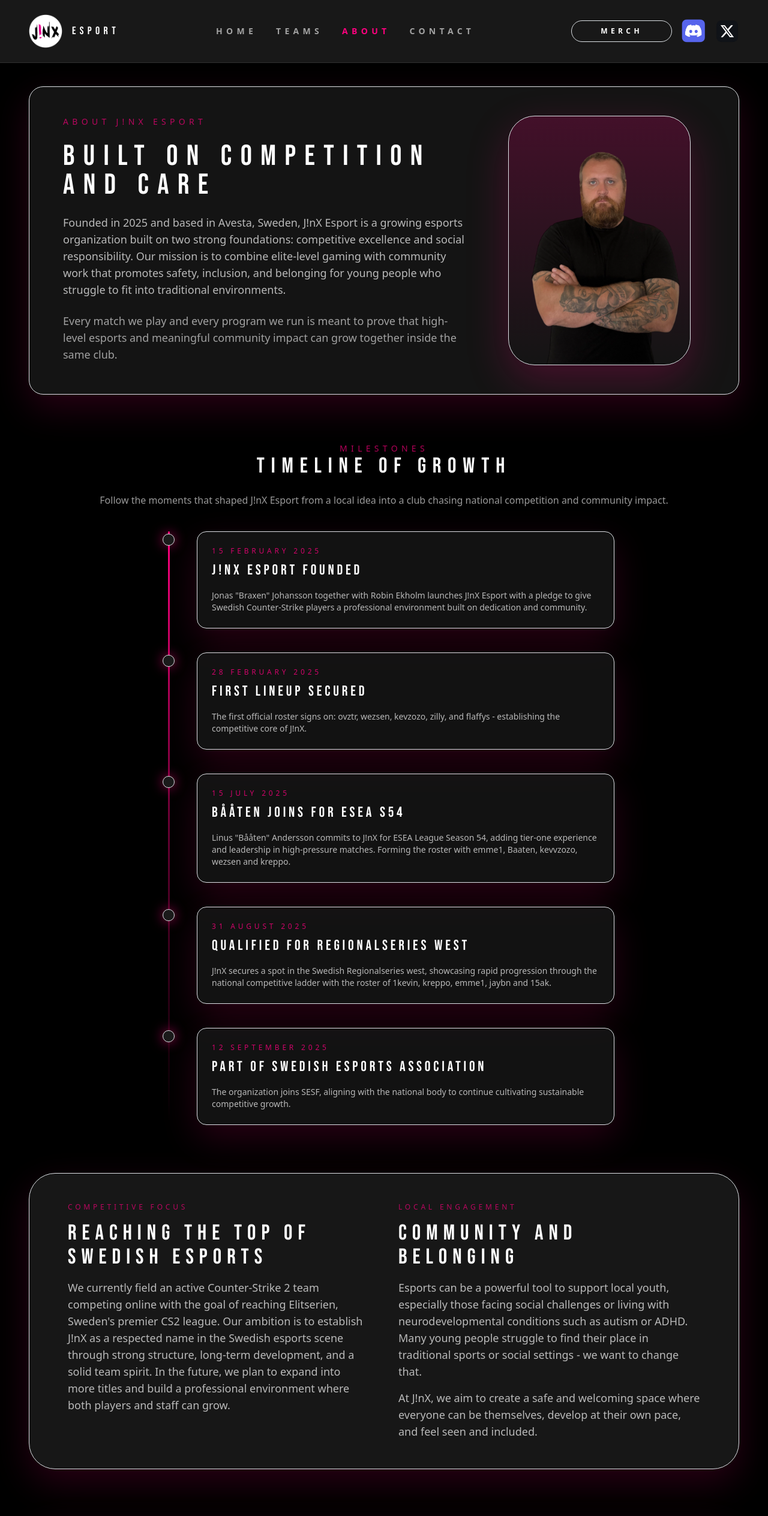
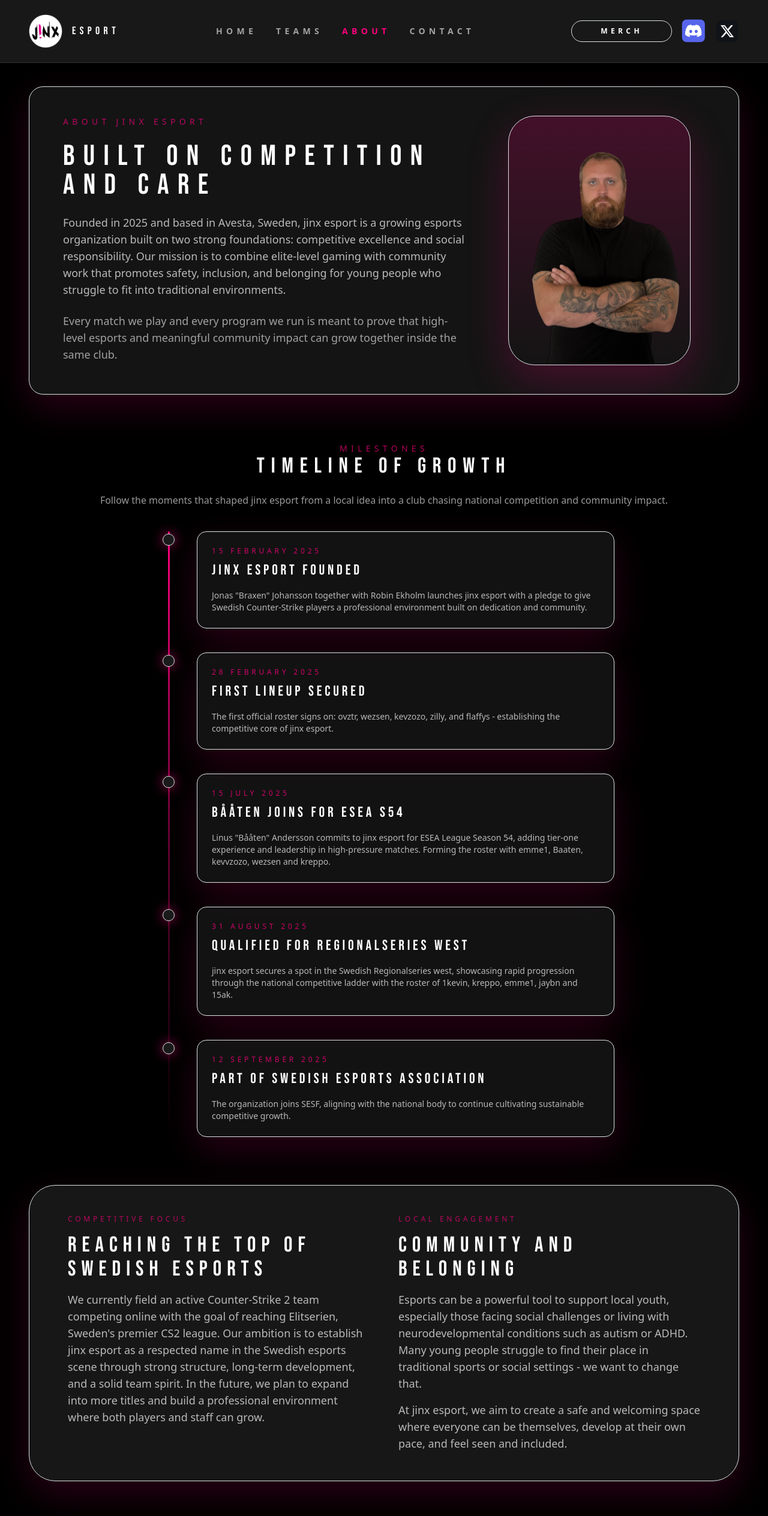
Before and after one commit to emrikrellmar/jinxesport.se, a React (Vite) app: page /about in a window 1280 px wide. Shown: the top 2528 px of the page at 60% size. Built offline with nearby package versions, Linux system fonts and the light colour scheme.

Commit message:
refactor(text): normalize brand mentions to 'jinx esport' (replace J!nX/Jinx variants)

```diff
--- a/src/pages/AboutPage.tsx
+++ b/src/pages/AboutPage.tsx
@@ -5,23 +5,23 @@
 const timelineEvents = [
   {
     date: '15 February 2025',
-    title: 'J!nX Esport founded',
-    body: 'Jonas "Braxen" Johansson together with Robin Ekholm launches J!nX Esport with a pledge to give Swedish Counter-Strike players a professional environment built on dedication and community.',
+  title: 'jinx esport founded',
+  body: 'Jonas "Braxen" Johansson together with Robin Ekholm launches jinx esport with a pledge to give Swedish Counter-Strike players a professional environment built on dedication and community.',
   },
   {
     date: '28 February 2025',
-    title: 'First lineup secured',
-    body: 'The first official roster signs on: ovztr, wezsen, kevzozo, zilly, and flaffys - establishing the competitive core of J!nX.',
+  title: 'First lineup secured',
+  body: 'The first official roster signs on: ovztr, wezsen, kevzozo, zilly, and flaffys - establishing the competitive core of jinx esport.',
   },
   {
     date: '15 July 2025',
-    title: 'Bååten joins for ESEA S54',
-    body: 'Linus "Bååten" Andersson commits to J!nX for ESEA League Season 54, adding tier-one experience and leadership in high-pressure matches. Forming the roster with emme1, Baaten, kevvzozo, wezsen and kreppo.',
+  title: 'Bååten joins for ESEA S54',
+  body: 'Linus "Bååten" Andersson commits to jinx esport for ESEA League Season 54, adding tier-one experience and leadership in high-pressure matches. Forming the roster with emme1, Baaten, kevvzozo, wezsen and kreppo.',
   },
   {
     date: '31 August 2025',
-    title: 'Qualified for Regionalseries west',
-    body: 'J!nX secures a spot in the Swedish Regionalseries west, showcasing rapid progression through the national competitive ladder with the roster of 1kevin, kreppo, emme1, jaybn and 15ak.',
+  title: 'Qualified for Regionalseries west',
+  body: 'jinx esport secures a spot in the Swedish Regionalseries west, showcasing rapid progression through the national competitive ladder with the roster of 1kevin, kreppo, emme1, jaybn and 15ak.',
   },
   {
     date: '12 September 2025',
@@ -56,12 +56,12 @@
         <div className="absolute bottom-[-25%] right-[-10%] h-56 w-56 rounded-full bg-fuchsia/10 blur-3xl" />
       </div>
       <div className="flex-1 space-y-6">
-        <p className="text-sm uppercase tracking-[0.45em] text-fuchsia/70">About J!nX Esport</p>
+  <p className="text-sm uppercase tracking-[0.45em] text-fuchsia/70">About jinx esport</p>
         <h1 className="font-display text-4xl uppercase tracking-[0.3em] text-snow md:text-5xl">
           Built On Competition And Care
         </h1>
         <p className="max-w-2xl text-base text-white/70 md:text-lg">
-          Founded in 2025 and based in Avesta, Sweden, J!nX Esport is a growing esports organization built on two strong
+          Founded in 2025 and based in Avesta, Sweden, jinx esport is a growing esports organization built on two strong
           foundations: competitive excellence and social responsibility. Our mission is to combine elite-level gaming
           with community work that promotes safety, inclusion, and belonging for young people who struggle to fit into
           traditional environments.
@@ -75,7 +75,7 @@
         <div className="relative h-[20rem] w-[16rem] overflow-hidden rounded-[2.75rem] border border-white/10 bg-gradient-to-b from-fuchsia/20 to-transparent shadow-[0_25px_70px_rgba(255,0,127,0.22)] md:h-[26rem] md:w-[19rem]">
           <img
             src={braxenPhoto}
-            alt="Braxen, founder of J!nX Esport"
+            alt="Braxen, founder of jinx esport"
             className="h-full w-full object-cover object-bottom"
           />
         </div>
@@ -87,7 +87,7 @@
         <p className="text-sm uppercase tracking-[0.45em] text-fuchsia/70">Milestones</p>
         <h2 className="font-display text-3xl uppercase tracking-[0.3em] text-snow md:text-4xl">Timeline Of Growth</h2>
         <p className="mt-4 text-base text-white/60">
-          Follow the moments that shaped J!nX Esport from a local idea into a club chasing national competition and
+          Follow the moments that shaped jinx esport from a local idea into a club chasing national competition and
           community impact.
         </p>
       </div>
@@ -121,7 +121,7 @@
           </h2>
           <p className="text-base text-white/70 md:text-lg">
             We currently field an active Counter-Strike 2 team competing online with the goal of reaching Elitserien,
-            Sweden's premier CS2 league. Our ambition is to establish J!nX as a respected name in the Swedish esports
+            Sweden's premier CS2 league. Our ambition is to establish jinx esport as a respected name in the Swedish esports
             scene through strong structure, long-term development, and a solid team spirit. In the future, we plan to
             expand into more titles and build a professional environment where both players and staff can grow.
           </p>
@@ -137,7 +137,7 @@
             traditional sports or social settings - we want to change that.
           </p>
           <p className="text-base text-white/70 md:text-lg">
-            At J!nX, we aim to create a safe and welcoming space where everyone can be themselves, develop at their own
+            At jinx esport, we aim to create a safe and welcoming space where everyone can be themselves, develop at their own
             pace, and feel seen and included.
           </p>
         </div>
@@ -147,7 +147,7 @@
     <section className="rounded-[2.75rem] border border-white/10 bg-carbon/80 px-8 py-12 shadow-[0_22px_60px_rgba(255,0,127,0.16)] md:px-16">
       <div className="space-y-6 text-center md:text-left">
         <p className="text-xs uppercase tracking-[0.4em] text-fuchsia/70">Leadership</p>
-        <h2 className="font-display text-3xl uppercase tracking-[0.25em] text-snow md:text-4xl">Faces Of J!nX Esport</h2>
+  <h2 className="font-display text-3xl uppercase tracking-[0.25em] text-snow md:text-4xl">Faces Of jinx esport</h2>
         <p className="mx-auto max-w-3xl text-base text-white/60 md:mx-0 md:text-lg">
           Meet the people shaping our competitive direction and community work every day.
         </p>
--- a/src/pages/ContactPage.tsx
+++ b/src/pages/ContactPage.tsx
@@ -34,7 +34,7 @@
   <div className="flex flex-col gap-16 pb-12">
     <section className="rounded-[2.75rem] border border-white/10 bg-carbon/90 px-8 py-12 text-center shadow-[0_22px_60px_rgba(255,0,127,0.16)] md:px-16">
       <p className="text-xs uppercase tracking-[0.4em] text-fuchsia/70">Contact</p>
-      <h1 className="mt-3 font-display text-4xl uppercase tracking-[0.3em] text-snow md:text-5xl">Connect With J!nX</h1>
+  <h1 className="mt-3 font-display text-4xl uppercase tracking-[0.3em] text-snow md:text-5xl">Connect with jinx esport</h1>
       <p className="mx-auto mt-6 max-w-3xl text-base text-white/70 md:text-lg">
         Reach out to the team for competitive opportunities, community partnerships, or support. We welcome every message
         from people who share our passion for esports and a safer space for young players.
--- a/src/pages/HomePage.tsx
+++ b/src/pages/HomePage.tsx
@@ -27,7 +27,7 @@
         <div className="relative grid gap-12 md:grid-cols-[1.1fr_0.9fr] md:items-center">
           <div className="space-y-6">
             <p className="text-xs uppercase tracking-[0.4em] text-white/50">Swedish esports and community</p>
-            <h1 className="font-display text-5xl uppercase tracking-[0.2em] text-snow md:text-6xl">Jinx Esport</h1>
+            <h1 className="font-display text-5xl uppercase tracking-[0.2em] text-snow md:text-6xl">jinx esport</h1>
             <div className="flex flex-col gap-4">
               <div className="flex flex-wrap gap-3">
                 <Link
@@ -80,7 +80,7 @@
             </div>
             <img
               src={jerseyImage}
-              alt="Jinx Esport jersey"
+              alt="jinx esport jersey"
               className="hero-float relative w-full max-w-2xl drop-shadow-[0_45px_90px_rgba(255,0,127,0.35)]"
             />
           </div>
@@ -94,7 +94,7 @@
             Founded In Avesta, Sweden
           </h2>
             <p className="text-base text-white/70">
-            Founded in 2025 and based in Avesta, Sweden, J!nX Esport is a growing esports organization built on two strong
+            Founded in 2025 and based in Avesta, Sweden, jinx esport is a growing esports organization built on two strong
             foundations: competitive excellence and social responsibility. Our mission is to combine elite-level gaming
             with community work that promotes safety, inclusion, and belonging for young people who struggle to fit into
             traditional environments.
@@ -168,7 +168,7 @@
               <p className="text-xs uppercase tracking-[0.4em] text-white/50">Partners</p>
                 <p className="text-base text-white/60">
                 Partners collaborate with us on events and initiatives that enrich our players, supporters, and the
-                community around Jinx Esport.
+                community around jinx esport.
               </p>
               <div className="mt-4 grid grid-cols-1 gap-4 sm:grid-cols-2">
                 {partners.map((partner) => (
@@ -190,7 +190,7 @@
             <div className="rounded-[2.25rem] border border-white/10 bg-carbon/90 p-8">
               <p className="text-xs uppercase tracking-[0.4em] text-white/50">Work With Us</p>
                 <p className="mt-3 text-sm text-white/60">
-                Want to be visible alongside Jinx Esport? Reach out and we will tailor a partnership that matches your
+                Want to be visible alongside jinx esport? Reach out and we will tailor a partnership that matches your
                 goals.
               </p>
               <Link
```
Lines whose indentation alone changed are shown as unchanged.
